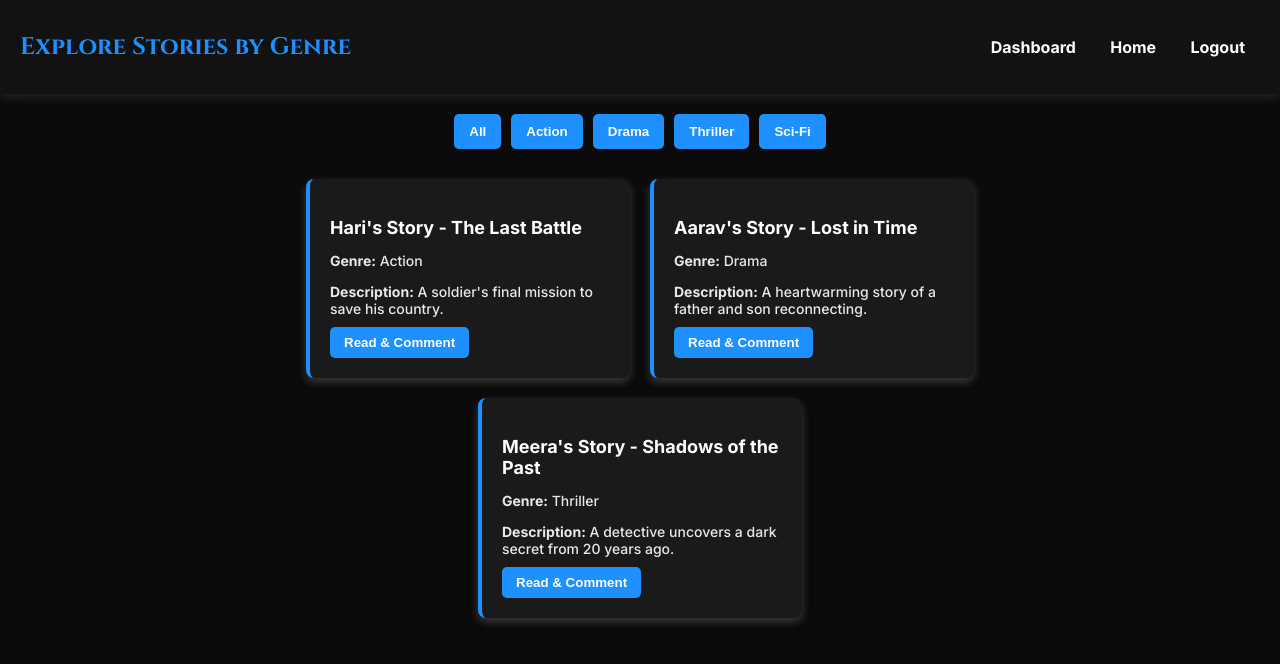
After one commit to Hariharanxx/ScriptWriteHub, a PHP site: page /genres.html in a window 1280 px wide. The commit adds this page. Shown: the top 664 px of the page. Run offline with PHP 8.4, Linux system fonts and the light colour scheme.

Commit message:
no words

```diff
--- /dev/null
+++ b/css/style5.css
@@ -0,0 +1,117 @@
+/* Universal Styling */
+body {
+    font-family: 'Inter', sans-serif;
+    margin: 0;
+    padding: 0;
+    text-align: center;
+    background: #0A0A0A;
+    color: white;
+}
+
+/* Header */
+header {
+    display: flex;
+    justify-content: space-between;
+    align-items: center;
+    padding: 15px 20px;
+    background: #121212;
+    box-shadow: 0px 4px 10px rgba(255, 255, 255, 0.1);
+}
+
+.genres-title {
+    font-size: 24px;
+    font-weight: 700;
+    font-family: 'Cinzel', serif;
+    color: #1E90FF;
+}
+
+nav a {
+    color: white;
+    margin: 0 15px;
+    text-decoration: none;
+    font-weight: bold;
+    transition: color 0.3s ease-in-out;
+}
+
+nav a:hover {
+    color: #1E90FF;
+}
+
+/* Genre Filters */
+.genre-filters {
+    display: flex;
+    justify-content: center;
+    margin-top: 20px;
+    gap: 10px;
+}
+
+.filter-btn {
+    background: #1E90FF;
+    color: white;
+    padding: 10px 15px;
+    border: none;
+    border-radius: 5px;
+    font-weight: bold;
+    cursor: pointer;
+    transition: transform 0.3s, background 0.3s;
+}
+
+.filter-btn:hover {
+    transform: scale(1.05);
+    background: #0A75C2;
+}
+
+/* Stories List */
+.stories-list {
+    max-width: 900px;
+    margin: 30px auto;
+    display: flex;
+    flex-wrap: wrap;
+    gap: 20px;
+    justify-content: center;
+}
+
+/* Story Card */
+.story-card {
+    background: #1A1A1A;
+    padding: 20px;
+    border-radius: 8px;
+    border-left: 4px solid #1E90FF;
+    box-shadow: 0px 4px 10px rgba(255, 255, 255, 0.2);
+    width: 280px;
+    text-align: left;
+    transition: transform 0.3s ease-in-out;
+}
+
+.story-card:hover {
+    transform: scale(1.05);
+}
+
+.story-card h3 {
+    font-size: 18px;
+    font-weight: bold;
+    margin-bottom: 10px;
+}
+
+.story-card p {
+    font-size: 14px;
+    opacity: 0.9;
+    margin-bottom: 10px;
+}
+
+/* Read & Comment Button */
+.read-btn {
+    background: #1E90FF;
+    color: white;
+    padding: 8px 14px;
+    border: none;
+    border-radius: 5px;
+    font-weight: bold;
+    cursor: pointer;
+    transition: transform 0.3s, background 0.3s;
+}
+
+.read-btn:hover {
+    transform: scale(1.05);
+    background: #0A75C2;
+}
--- /dev/null
+++ b/genres.html
@@ -0,0 +1,58 @@
+<!DOCTYPE html>
+<html lang="en">
+<head>
+    <meta charset="UTF-8">
+    <meta name="viewport" content="width=device-width, initial-scale=1.0">
+    <title>Genres - ScriptWriteHub</title>
+    <link rel="stylesheet" href="css/style5.css">
+    <link href="https://fonts.googleapis.com/css2?family=Cinzel:wght@400;700&family=Inter:wght@300;500;700&display=swap" rel="stylesheet">
+</head>
+<body>
+    <header>
+        <h1 class="genres-title">Explore Stories by Genre</h1>
+        <nav>
+            <a href="dashboard.html">Dashboard</a>
+            <a href="homepage.html">Home</a>
+            <a href="land.html">Logout</a>
+        </nav>
+    </header>
+
+    <main class="genres-container">
+        <div class="genre-filters">
+            <button class="filter-btn" data-genre="all">All</button>
+            <button class="filter-btn" data-genre="action">Action</button>
+            <button class="filter-btn" data-genre="drama">Drama</button>
+            <button class="filter-btn" data-genre="thriller">Thriller</button>
+            <button class="filter-btn" data-genre="sci-fi">Sci-Fi</button>
+        </div>
+
+        <div class="stories-list">
+            <!-- Sample Story Cards -->
+            <div class="story-card" data-genre="action">
+                <h3>Hari's Story - The Last Battle</h3>
+                <p><strong>Genre:</strong> Action</p>
+                <p><strong>Description:</strong> A soldier's final mission to save his country.</p>
+                <button class="read-btn">Read & Comment</button>
+            </div>
+
+            <div class="story-card" data-genre="drama">
+                <h3>Aarav's Story - Lost in Time</h3>
+                <p><strong>Genre:</strong> Drama</p>
+                <p><strong>Description:</strong> A heartwarming story of a father and son reconnecting.</p>
+                <button class="read-btn">Read & Comment</button>
+            </div>
+
+            <div class="story-card" data-genre="thriller">
+                <h3>Meera's Story - Shadows of the Past</h3>
+                <p><strong>Genre:</strong> Thriller</p>
+                <p><strong>Description:</strong> A detective uncovers a dark secret from 20 years ago.</p>
+                <button class="read-btn">Read & Comment</button>
+            </div>
+
+            <!-- More stories will be added dynamically later -->
+        </div>
+    </main>
+
+    <script src="js/scripts.js"></script>
+</body>
+</html>
--- a/js/scripts.js
+++ b/js/scripts.js
@@ -78,3 +78,54 @@ document.addEventListener("DOMContentLoaded", () => {
     fileInput.click();
   });
 });
+document.addEventListener("DOMContentLoaded", () => {
+  const deleteButtons = document.querySelectorAll(".delete-btn");
+
+  deleteButtons.forEach((button) => {
+    button.addEventListener("click", () => {
+      alert("Delete functionality will be added in the backend!");
+    });
+  });
+
+  const editButtons = document.querySelectorAll(".edit-btn");
+
+  editButtons.forEach((button) => {
+    button.addEventListener("click", () => {
+      alert("Edit functionality will be added in the backend!");
+    });
+  });
+});
+document.addEventListener("DOMContentLoaded", () => {
+  const editProfileBtn = document.querySelector(".edit-profile-btn");
+
+  if (editProfileBtn) {
+    editProfileBtn.addEventListener("click", () => {
+      alert("Edit Profile functionality will be added in the backend!");
+    });
+  }
+});
+document.addEventListener("DOMContentLoaded", () => {
+  const filterButtons = document.querySelectorAll(".filter-btn");
+  const storyCards = document.querySelectorAll(".story-card");
+
+  filterButtons.forEach((button) => {
+    button.addEventListener("click", () => {
+      const genre = button.getAttribute("data-genre");
+
+      storyCards.forEach((card) => {
+        if (genre === "all" || card.getAttribute("data-genre") === genre) {
+          card.style.display = "block";
+        } else {
+          card.style.display = "none";
+        }
+      });
+    });
+  });
+
+  const readButtons = document.querySelectorAll(".read-btn");
+  readButtons.forEach((button) => {
+    button.addEventListener("click", () => {
+      alert("Read & Comment feature will be added in the backend!");
+    });
+  });
+});
```
Also changed, not shown: css/style3.css (added, +128 -0 lines), css/style4.css (added, +128 -0 lines), css/styles1.css (+11 -107 lines), dashboard.html (added, +50 -0 lines), homepage.html (+9 -11 lines), profile.html (added, +39 -0 lines).
